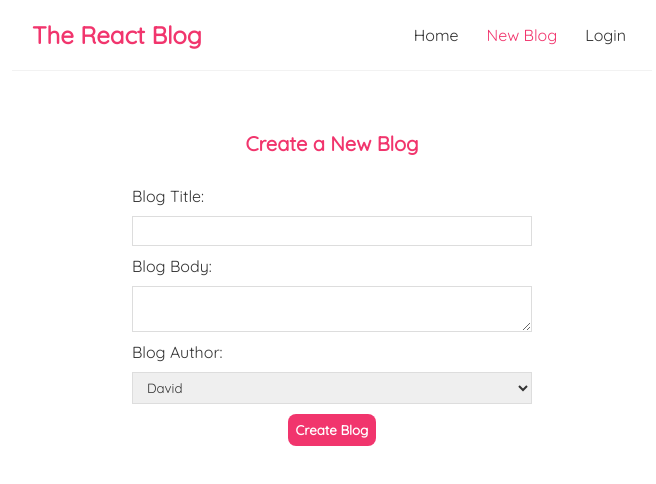
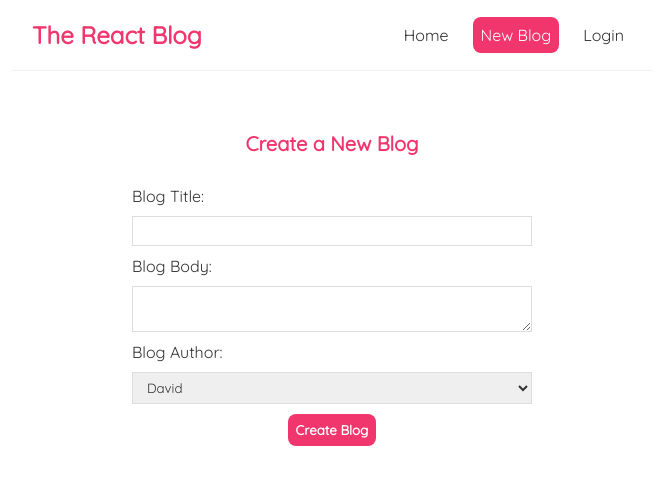
Before and after one commit to davemgj84/react-blog, a React (Create React App) app: page /create in a window 1280 px wide. Shown: the top 484 px of the page, without its empty margins (308-964 px from the left). Built offline with nearby package versions, Linux system fonts and the light colour scheme.

Commit message:
add new styles for NavLinks. add new hover styles for buttons

```diff
--- a/src/components/Navbar.jsx
+++ b/src/components/Navbar.jsx
@@ -11,7 +11,8 @@ const Navbar = () => {
         <NavLink
           to="/home"
           activeStyle={{
-            color: "#f1356d",
+            background: "#f1356d",
+            color: "#fff",
           }}
         >
           Home
@@ -19,7 +20,8 @@ const Navbar = () => {
         <NavLink
           to="/create"
           activeStyle={{
-            color: "#f1356d",
+            background: "#f1356d",
+            color: "#fff",
           }}
         >
           New Blog
@@ -27,7 +29,8 @@ const Navbar = () => {
         <NavLink
           to="/login"
           activeStyle={{
-            color: "#f1356d",
+            background: "#f1356d",
+            color: "#fff",
           }}
         >
           Login
--- a/src/styles/BlogDetails.scss
+++ b/src/styles/BlogDetails.scss
@@ -18,7 +18,7 @@
     cursor: pointer;
     transition: 0.3s ease-in-out;
     &:hover {
-      background: #c02a57;
+      background: #f35d8a;
     }
   }
   .error {
@@ -41,7 +41,7 @@
       cursor: pointer;
       transition: 0.3s ease-in-out;
       &:hover {
-        background: #c02a57;
+        background: #f35d8a;
       }
     }
   }
--- a/src/styles/Create.scss
+++ b/src/styles/Create.scss
@@ -32,7 +32,7 @@
     cursor: pointer;
     transition: 0.3s ease-in-out;
     &:hover {
-      background: #c02a57;
+      background: #f35d8a;
     }
   }
 }
--- a/src/styles/Home.scss
+++ b/src/styles/Home.scss
@@ -19,7 +19,7 @@
       cursor: pointer;
       transition: 0.3s ease-in-out;
       &:hover {
-        background: #c02a57;
+        background: #f35d8a;
       }
     }
   }
--- a/src/styles/Navbar.scss
+++ b/src/styles/Navbar.scss
@@ -13,14 +13,13 @@
     margin-left: auto;
     a {
       margin-left: 16px;
-      padding: 6px;
+      padding: 8px;
+      border-radius: 8px;
       text-decoration: none;
-      transition: 0.3s ease-in-out;
-      // background-color: #f1356d;
-      // color: white;
-      // border-radius: 8px;
+      transition: 0.2s ease;
       &:hover {
-        color: #f1356d;
+        background: #f1356d;
+        color: #fff;
       }
     }
   }
--- a/src/styles/NotFound.scss
+++ b/src/styles/NotFound.scss
@@ -18,7 +18,7 @@
     cursor: pointer;
     transition: 0.3s ease-in-out;
     &:hover {
-      background: #c02a57;
+      background: #f35d8a;
     }
   }
 }
```
